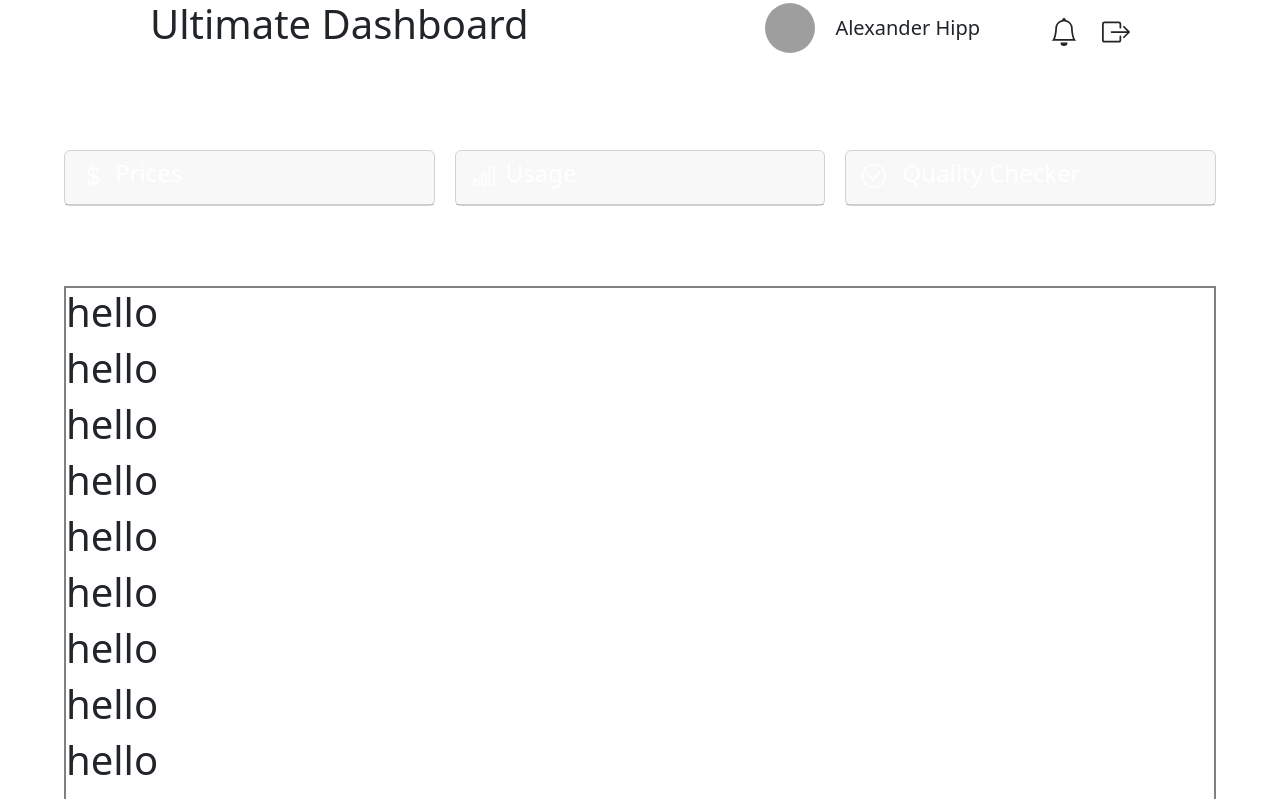
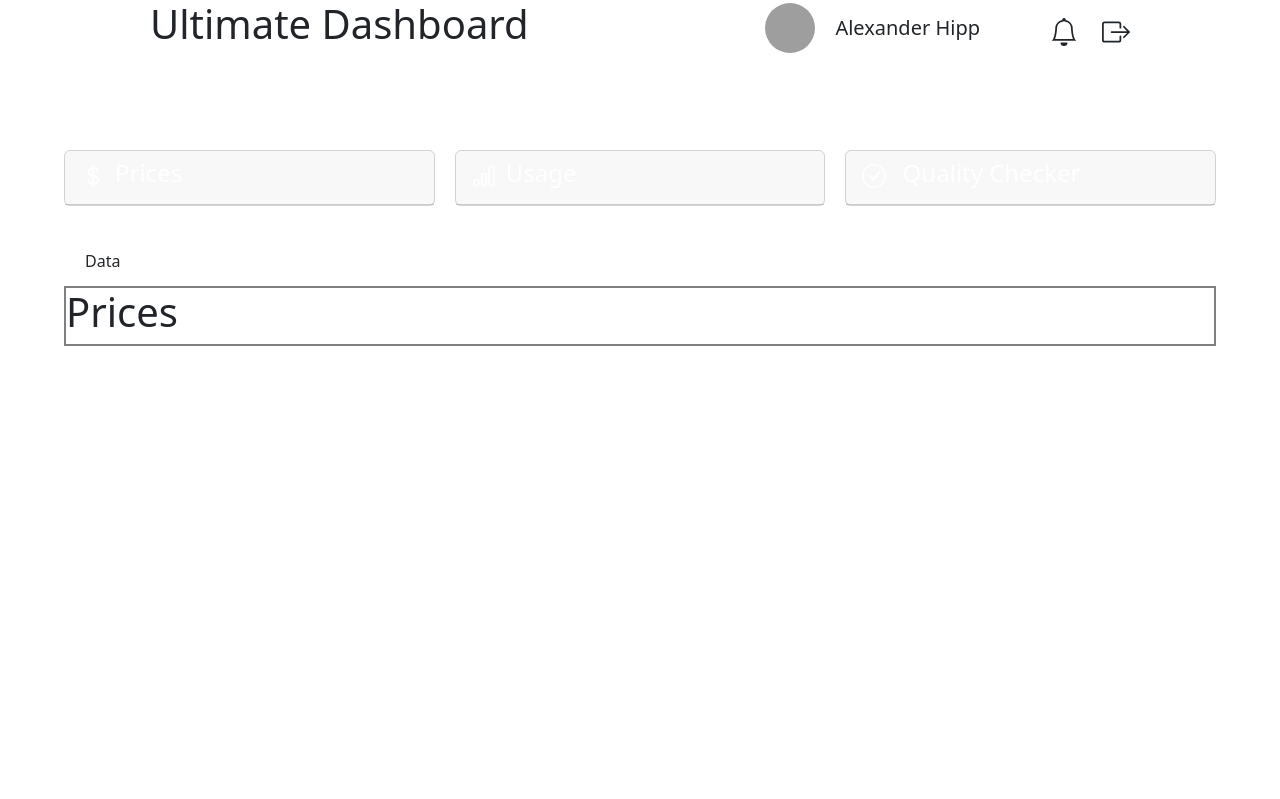
Before and after one commit to tlokwise/react-dashboard, a React (Vite) app: page /dashboard/fuel in a window 1280 px wide. Shown: the top 799 px of the page. Built offline with nearby package versions, Linux system fonts and the light colour scheme; grey boxes are pictures that could not be loaded; the HTML template or start-up script is replaced by a standard one.

Commit message:
fuel tabs and content navigation

```diff
--- /dev/null
+++ b/src/components/FuelContentNav.tsx
@@ -0,0 +1,18 @@
+import Nav from "react-bootstrap/Nav";
+
+export default function FuelContentNav() {
+  return (
+    <Nav className="fuel-content-nav" defaultActiveKey="data" variant="pills">
+      <Nav.Item>
+        <Nav.Link className="fuel-content-nav-link" eventKey="data">
+          Data
+        </Nav.Link>
+      </Nav.Item>
+      <Nav.Item>
+        <Nav.Link className="fuel-content-nav-link" eventKey="graph">
+          Graph
+        </Nav.Link>
+      </Nav.Item>
+    </Nav>
+  );
+}
--- /dev/null
+++ b/src/components/FuelPrices.tsx
@@ -0,0 +1,9 @@
+import FuelContentNav from "./FuelContentNav";
+export default function FuelPrices() {
+  return <>
+    <FuelContentNav/>
+    <div className="fuel-content-body">
+        <h1>Prices</h1>
+    </div>
+  </>;
+}
--- /dev/null
+++ b/src/components/FuelQualityCheck.tsx
@@ -0,0 +1,12 @@
+import FuelContentNav from "./FuelContentNav";
+
+export default function FuelQualityCheck() {
+  return (
+    <>
+      <FuelContentNav />
+      <div className="fuel-content-body">
+        <h1>Quality Check</h1>
+      </div>
+    </>
+  );
+}
--- a/src/components/FuelTabs.tsx
+++ b/src/components/FuelTabs.tsx
@@ -1,22 +1,24 @@
 import Card from "react-bootstrap/Card";
+// HOOKS
 
 //ICONS
 import { CurrencyDollar, BarChart, CheckCircle } from "react-bootstrap-icons";
 
 //LIBRARIES
-import { useState } from "react";
 
-export default function FuelTabs() {
-  const [tab, setTab] = useState("");
-  const handleFuelTabClick = (whichTab: string) => {
-    setTab(whichTab);
-    console.log(tab);
-  };
+//props
+interface FuelTabsProps {
+  // onFuelTabChange : (event: React.MouseEvent<HTMLElement, MouseEvent>) => void
+  onFuelTabChange: (tab: string) => void;
+}
+
+export default function FuelTabs({ onFuelTabChange } : FuelTabsProps) {
   return (
     <div className="fuel-tabs">
       <Card
         className="fuel-card fuel-price-card"
-        onClick={() => handleFuelTabClick("fuel-price-card")}
+        onClick={() => onFuelTabChange("prices")}
+        // PRICES TAB
       >
         <Card.Header>
           <h4>
@@ -27,7 +29,8 @@ export default function FuelTabs() {
       </Card>
       <Card
         className="fuel-card fuel-usage-card"
-        onClick={() => handleFuelTabClick("fuel-usage-card")}
+        onClick={() => onFuelTabChange("usage")}
+        // USAGE TAB
       >
         <Card.Header>
           <h4>
@@ -38,7 +41,8 @@ export default function FuelTabs() {
       </Card>
       <Card
         className="fuel-card fuel-quality-checker-card"
-        onClick={() => handleFuelTabClick("fuel-quality-checker-card")}
+        onClick={() => onFuelTabChange("quality-check")}
+        // QUALITY TAB
       >
         <Card.Header>
           <h4>
--- /dev/null
+++ b/src/components/FuelUsage.tsx
@@ -0,0 +1,12 @@
+import FuelContentNav from "./FuelContentNav";
+
+export default function FuelUsage() {
+  return (
+    <>
+      <FuelContentNav />
+      <div className="fuel-content-body">
+        <h1>Usage</h1>
+      </div>
+    </>
+  );
+}
--- a/src/pages/Fuel.tsx
+++ b/src/pages/Fuel.tsx
@@ -1,67 +1,45 @@
 import "../css/fuel.css";
-
+//HOOKS
+import { useState } from "react";
 //COMPONENTS
 import Navbar from "../components/Navbar";
 import FuelTabs from "../components/FuelTabs";
+import FuelPrices from "../components/FuelPrices";
+import FuelUsage from "../components/FuelUsage";
+import FuelQualityCheck from "../components/FuelQualityCheck";
 
 //BOOTSTRAP COMPONENTS
-import Nav from "react-bootstrap/Nav";
 import ScrollToTopButton from "../components/ScrollToTopButton";
 
 export default function Fuel() {
+  const [selectedTab, setSelectedTab] = useState<string>("prices");
+
+  const handleTabChange = (tab: string) => {
+    setSelectedTab(tab);
+  };
+  const renderTabContent = () => {
+    switch (selectedTab) {
+      case "prices":
+        return <FuelPrices />;
+        break;
+      case "usage":
+        return <FuelUsage />;
+        break;
+      case "quality-check":
+        return <FuelQualityCheck />;
+        break;
+      default:
+        return null;
+    }
+  };
   return (
     <>
       <ScrollToTopButton />
       <Navbar />
       <div className="fuel">
-        <FuelTabs />
+        <FuelTabs onFuelTabChange={handleTabChange} />
         <div className="fuel-content">
-          <Nav className="fuel-content-nav" variant="pills">
-            <Nav.Item>
-              <Nav.Link className="fuel-content-nav-link" eventKey="data">
-                Data
-              </Nav.Link>
-            </Nav.Item>
-            <Nav.Item>
-              <Nav.Link className="fuel-content-nav-link" eventKey="graph">
-                Graph
-              </Nav.Link>
-            </Nav.Item>
-          </Nav>
-        </div>
-        <div className="fuel-content-body">
-          <h1>hello</h1>
-          <h1>hello</h1>
-          <h1>hello</h1>
-          <h1>hello</h1>
-          <h1>hello</h1>
-          <h1>hello</h1>
-          <h1>hello</h1>
-          <h1>hello</h1>
-          <h1>hello</h1>
-          <h1>hello</h1>
-          <h1>hello</h1>
-          <h1>hello</h1>
-          <h1>hello</h1>
-          <h1>hello</h1>
-          <h1>hello</h1>
-          <h1>hello</h1>
-          <h1>hello</h1>
-          <h1>hello</h1>
-          <h1>hello</h1>
-          <h1>hello</h1>
-          <h1>hello</h1>
-          <h1>hello</h1>
-          <h1>hello</h1>
-          <h1>hello</h1>
-          <h1>hello</h1>
-          <h1>hello</h1>
-          <h1>hello</h1>
-          <h1>hello</h1>
-          <h1>hello</h1>
-          <h1>hello</h1>
-          <h1>hello</h1>
-          <h1>hello</h1>
+        {renderTabContent()}
         </div>
       </div>
     </>
```
Also changed, not shown: src/App.tsx (+7 -7 lines).
